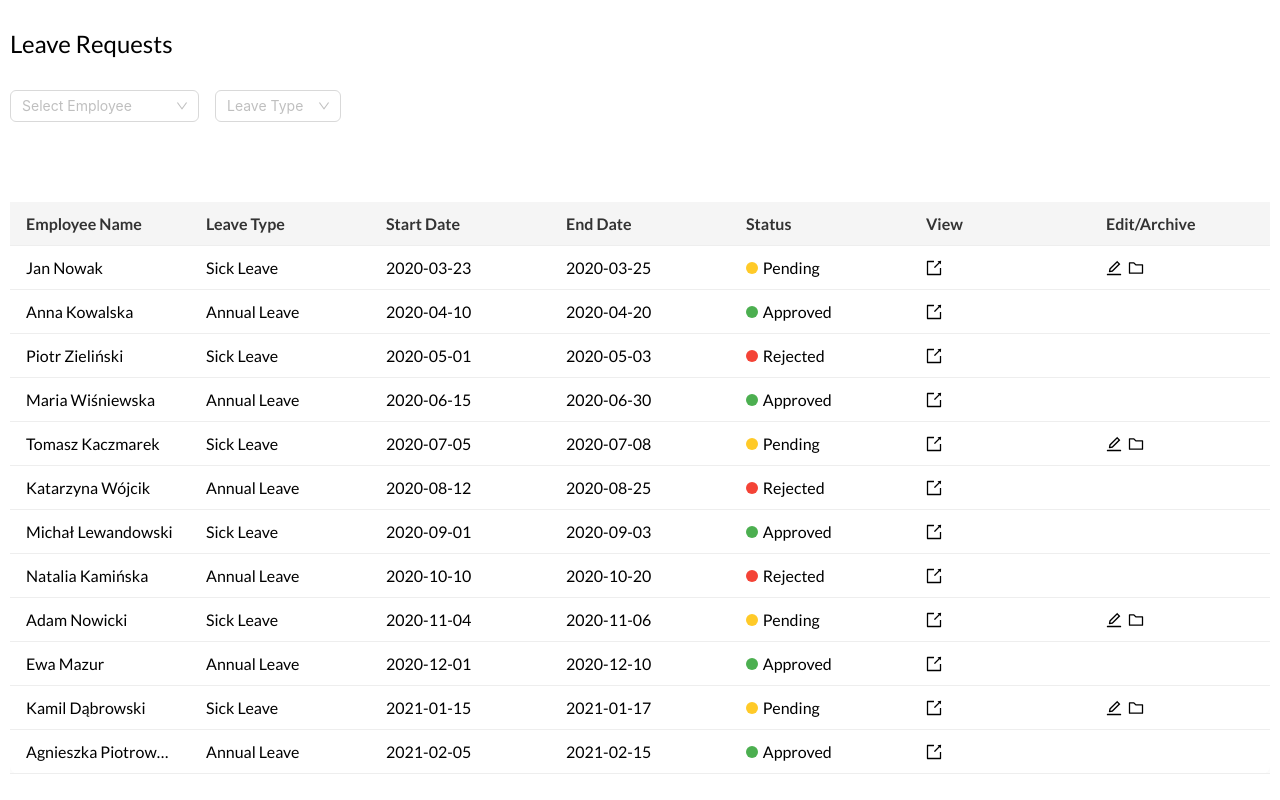
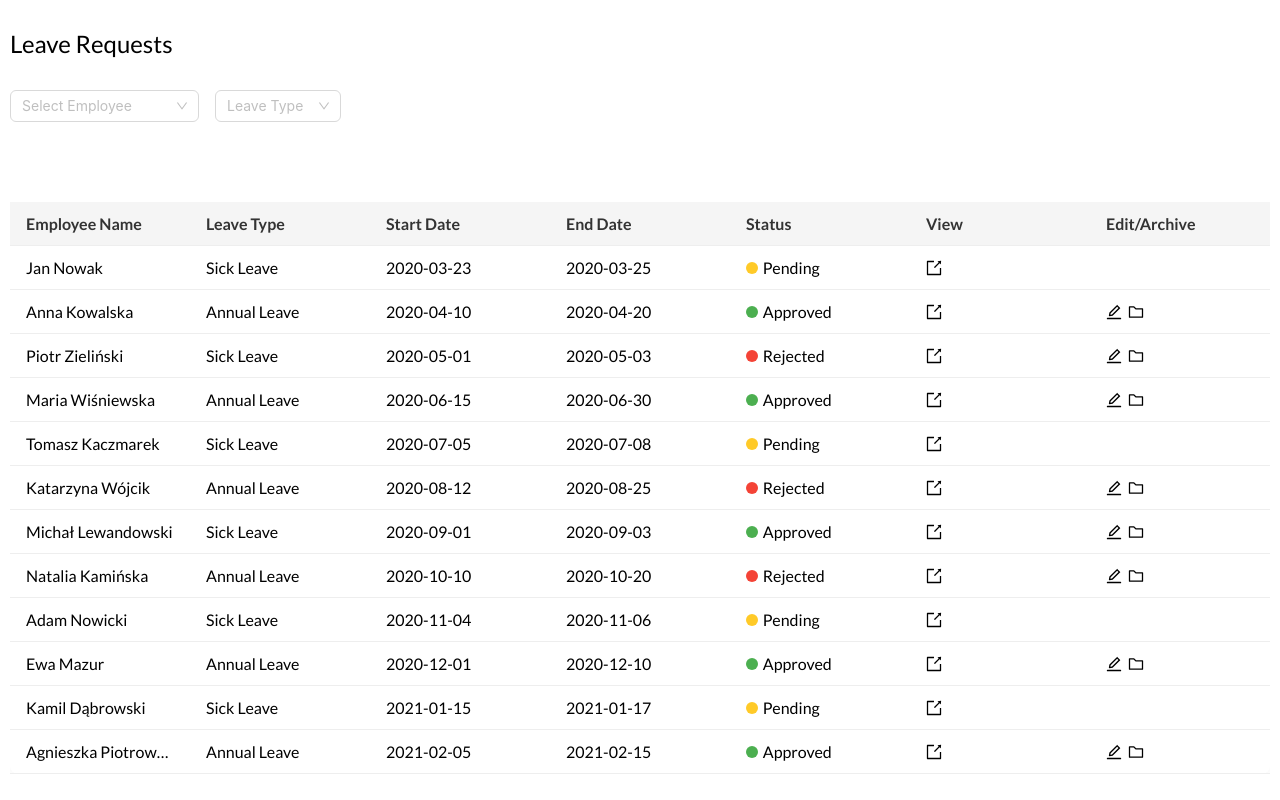
Before and after one commit to vimw/stafframe, a Next.js app: page /manager/leave-requests in a window 1280 px wide. Shown: the part 1089-1889 px from the top of the page. Built offline with nearby package versions, Linux system fonts and the light colour scheme.

Commit message:
Correct logic for displaying Edit/Archive icons based on leave status

```diff
--- a/app/manager/leave-requests/components/LeaveRequestRow.tsx
+++ b/app/manager/leave-requests/components/LeaveRequestRow.tsx
@@ -29,7 +29,7 @@ const LeaveRequestRow = ({leaveRequest,columnCount}: LeaveRequestRow) => {
       <td style={{ width: `${100 / columnCount}%` }} className={styles.td}>
         <Link href={`/manager/leave-requests/${leaveRequest.id}`}><ExportOutlined /></Link>
       </td>
-      {leaveRequest.status === 'Pending' ? (
+      {leaveRequest.status !== 'Pending' ? (
         <td style={{ width: `${100 / columnCount}%` }} className={`${styles.td} ${styles.editArchive}`}>
           <Link href={`/manager/leave-requests/${leaveRequest.id}`}>
             <EditOutlined/>
```
